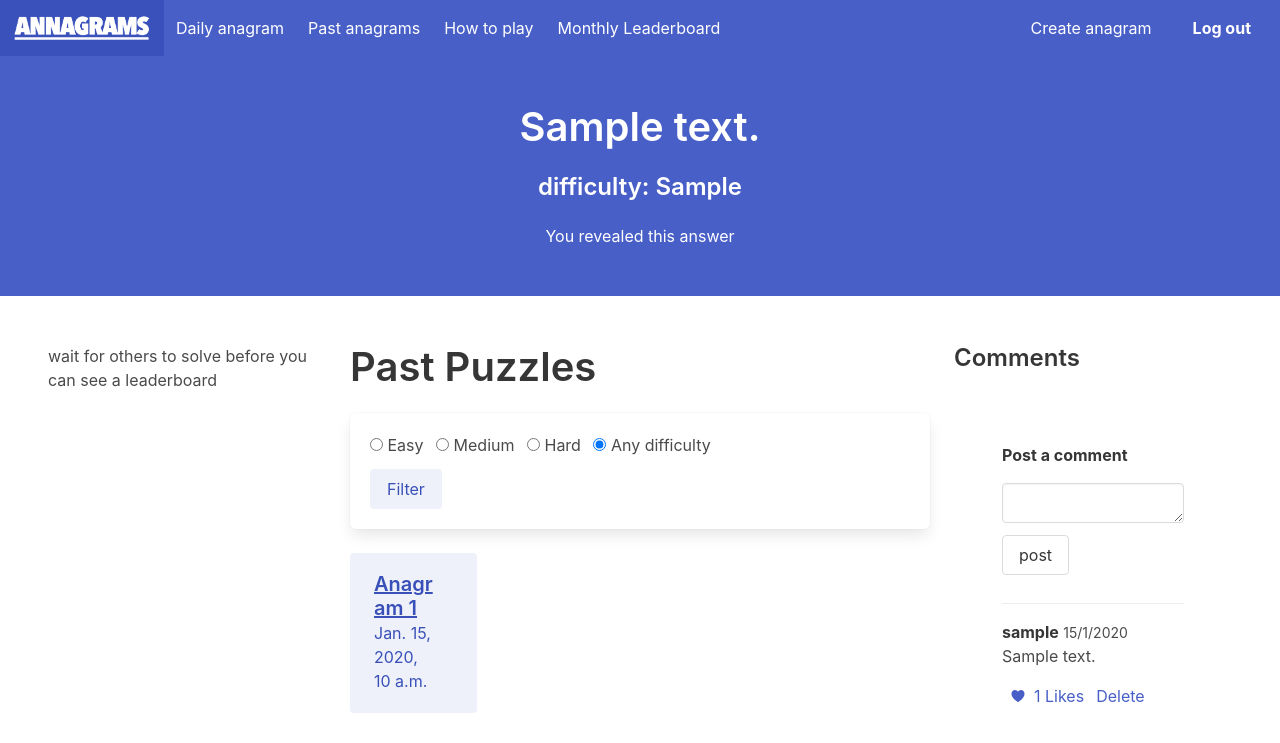
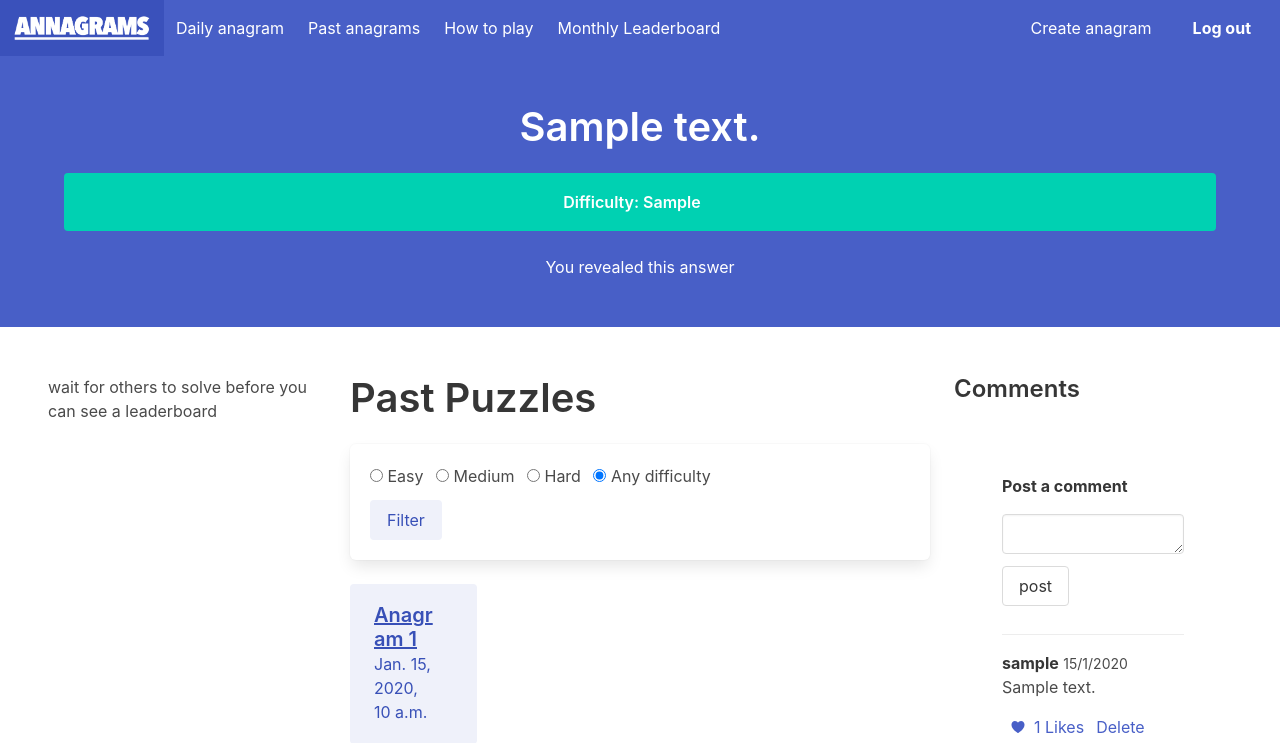
Before and after one commit to batzrule/anagrams, a Django app: page /anagrams/detail/1/ in a window 1280 px wide. Shown: the top 743 px of the page. Run offline with Django 4.2, Linux system fonts and the light colour scheme; a user stored in the database is signed in; tables that the repository leaves empty hold one stand-in row (values such as "Sample post"); one stand-in notice (Sample message) is shown.

Commit message:
adjust difficulty display

```diff
--- a/anagrams/templates/anagrams/detail.html
+++ b/anagrams/templates/anagrams/detail.html
@@ -18,7 +18,19 @@
                 <div class="container has-text-centered">
 
                         <h1 class="title is-2">{{ anagram.solution_text }}</h1>
-                        <h4 class="title is-4"> difficulty: {{anagram.difficulty}}</h4>
+                        {% if anagram.difficulty == 'hard' %}
+                                    <div class="notification is-danger">
+                                        <h4 class="title is-6">Difficulty: {{anagram.difficulty}}</h4>
+                                    </div>
+                                    {% elif anagram.difficulty == 'medium' %}
+                                    <div class="notification is-warning">
+                                        <h4 class="title is-6">Difficulty: {{anagram.difficulty}}</h4>
+                                    </div>
+                                    {% else %}
+                                    <div class="notification is-primary">
+                                        <h4 class="title is-6">Difficulty: {{anagram.difficulty}}</h4>
+                                    </div>
+                                    {% endif %}
                                 {% if user_solution.revealed %}
                                     <p>You revealed this answer</p>
                                 {% else %}
@@ -59,7 +71,19 @@
                             <div class="notification is-half is-link is-light">
                                 <h1 class="title is-2 has-text-link" >{{ anagram.text }}</h1>
                             </div>
-                            <h4 class="title is-6">Difficulty: {{anagram.difficulty}}</h4>
+                            {% if anagram.difficulty == 'hard' %}
+                                    <div class="notification is-danger">
+                                        <h4 class="title is-6">Difficulty: {{anagram.difficulty}}</h4>
+                                    </div>
+                                    {% elif anagram.difficulty == 'medium' %}
+                                    <div class="notification is-warning">
+                                        <h4 class="title is-6">Difficulty: {{anagram.difficulty}}</h4>
+                                    </div>
+                                    {% else %}
+                                    <div class="notification is-primary">
+                                        <h4 class="title is-6">Difficulty: {{anagram.difficulty}}</h4>
+                                    </div>
+                                    {% endif %}
 
                             <article class="media">
                                 <div class="media-content">
```
Also changed, not shown: anagrams/templates/anagrams/home.html (+29 -4 lines).
